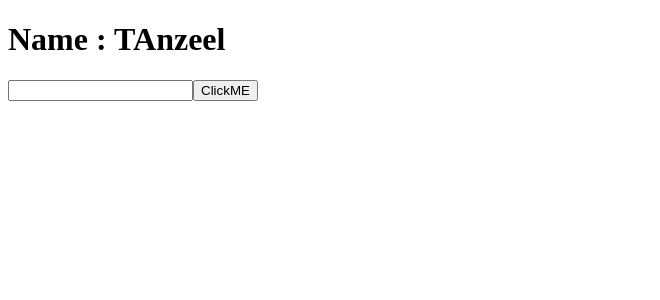
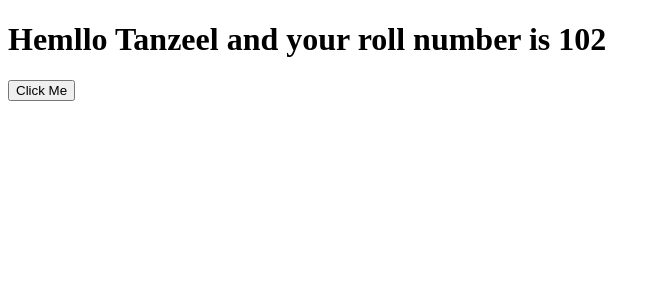
Before and after one commit to tanzgr8/React-Task, a React (Create React App) app: page / in a window 1280 px wide. Shown: the top 300 px of the page, without its empty margins (0-660 px from the left). Built offline with nearby package versions, Linux system fonts and the light colour scheme.

Commit message:
Add EventHandel

```diff
--- a/src/App.js
+++ b/src/App.js
@@ -1,14 +1,21 @@
-import React from "react";
-import useName from "./Name";
-// import Name from "./Name"
-const App =()=>{
-  const name = useName();
-  return(
-    <React.Fragment>
-    <h1> Name : {name.name}</h1>
-   <input type="text" id="name"></input>
-    <button type="button" onClick={name.change}>ClickME</button>
-  </React.Fragment>
-  )
+import React, { Component } from 'react'
+class App  extends Component{
+  constructor(props){
+    super(props);
+    this.state ={
+      name:"Tanzeel",
+      roll: this.props.roll
+    };
+  }
+  render(){
+    return( <>
+     <h1>Hemllo {this.state.name} and your roll number is {this.state.roll}</h1>
+     <button onClick={this.handleClick}> Click Me</button>
+    </>
+    );
+  }
+  handleClick=()=>{
+    console.log("CLicked ",this)
+  }
 }
 export default App;
--- a/src/index.js
+++ b/src/index.js
@@ -2,4 +2,4 @@
 import ReactDOM from "react-dom";
 import App from "./App";
 // import Name from "./Name";
-ReactDOM.render(<App />,document.getElementById("root"));
+ReactDOM.render(<App roll={102} />,document.getElementById("root"));
```
